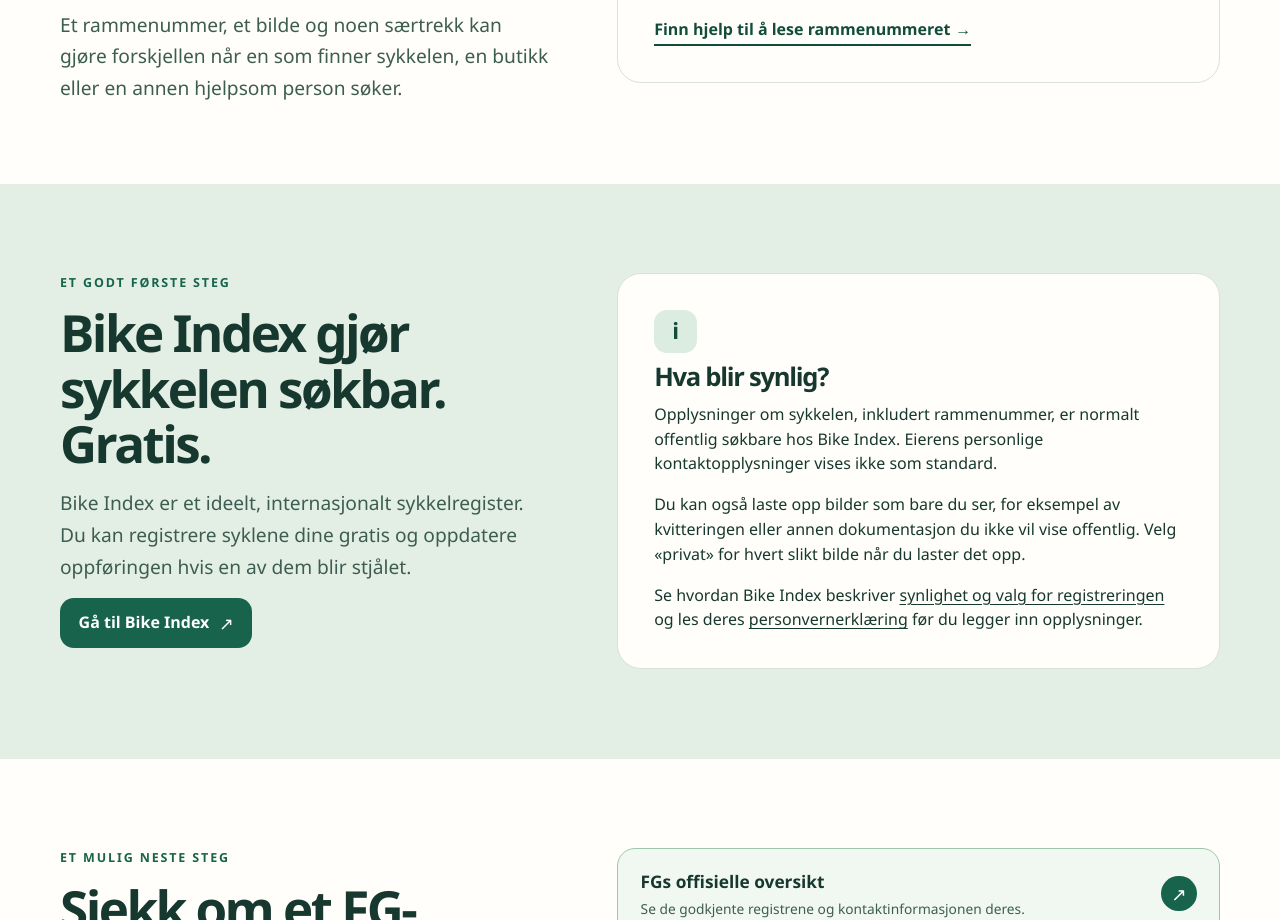
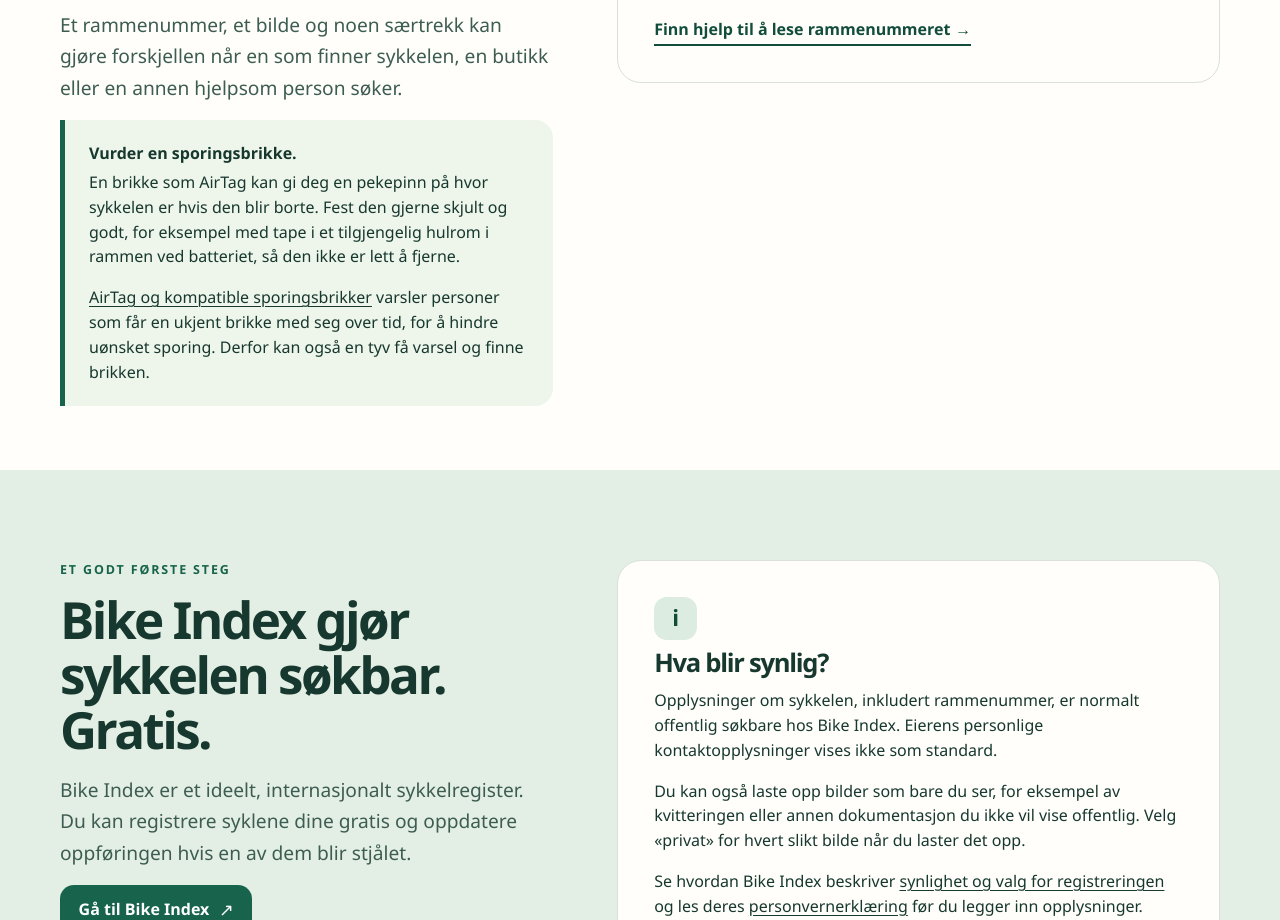
Before and after one commit to mikaello/hjulspor, a website: page registrer/index.html in a window 1280 px wide. Shown: the part 980-1900 px from the top of the page. Drawn offline with Linux system fonts and the light colour scheme.

Commit message:
feat: add tracker tip to preparation guide

```diff
--- a/registrer/index.html
+++ b/registrer/index.html
@@ -61,6 +61,23 @@
               når en som finner sykkelen, en butikk eller en annen hjelpsom
               person søker.
             </p>
+            <div class="notice">
+              <strong>Vurder en sporingsbrikke.</strong>
+              <p>
+                En brikke som AirTag kan gi deg en pekepinn på hvor sykkelen er
+                hvis den blir borte. Fest den gjerne skjult og godt, for
+                eksempel med tape i et tilgjengelig hulrom i rammen ved
+                batteriet, så den ikke er lett å fjerne.
+              </p>
+              <p>
+                <a href="https://support.apple.com/en-us/119874"
+                  >AirTag og kompatible sporingsbrikker</a
+                >
+                varsler personer som får en ukjent brikke med seg over tid, for
+                å hindre uønsket sporing. Derfor kan også en tyv få varsel og
+                finne brikken.
+              </p>
+            </div>
           </div>
           <div class="info-card">
             <h3>Finn fram dette først</h3>
```
